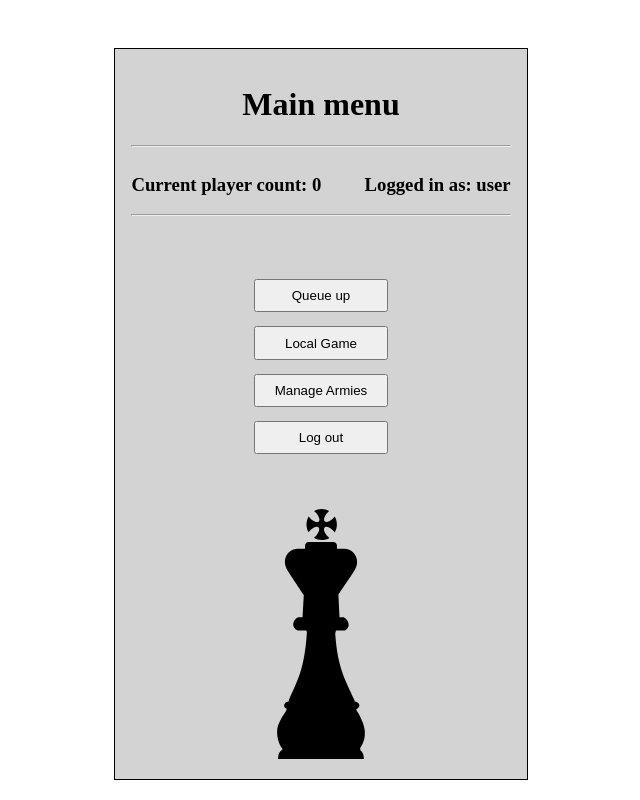
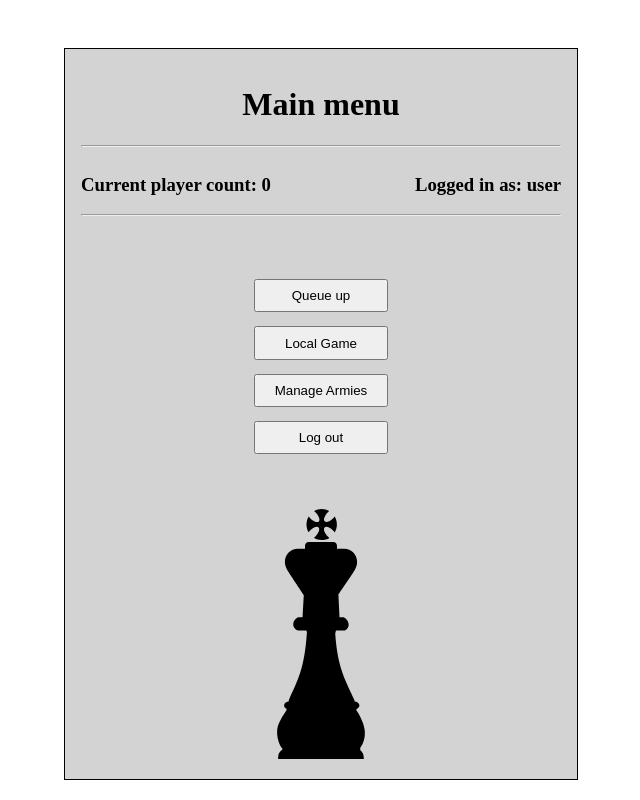
Before and after one commit to tgm-git/sw7-we, an Angular app in the folder augmented-chess/: page /main in a window 1280 px wide. Shown: the whole page, without its empty margins (319-959 px from the left). Built offline with nearby package versions, Linux system fonts and the light colour scheme.

Commit message:
changed main width to conform to login

```diff
--- a/augmented-chess/src/styles.css
+++ b/augmented-chess/src/styles.css
@@ -33,7 +33,7 @@
 }
 
 .main {
-  width: 30%;
+  width: 30em;
   padding: 1em;
   margin-top: 3em;
   background-color: lightgrey;
```
